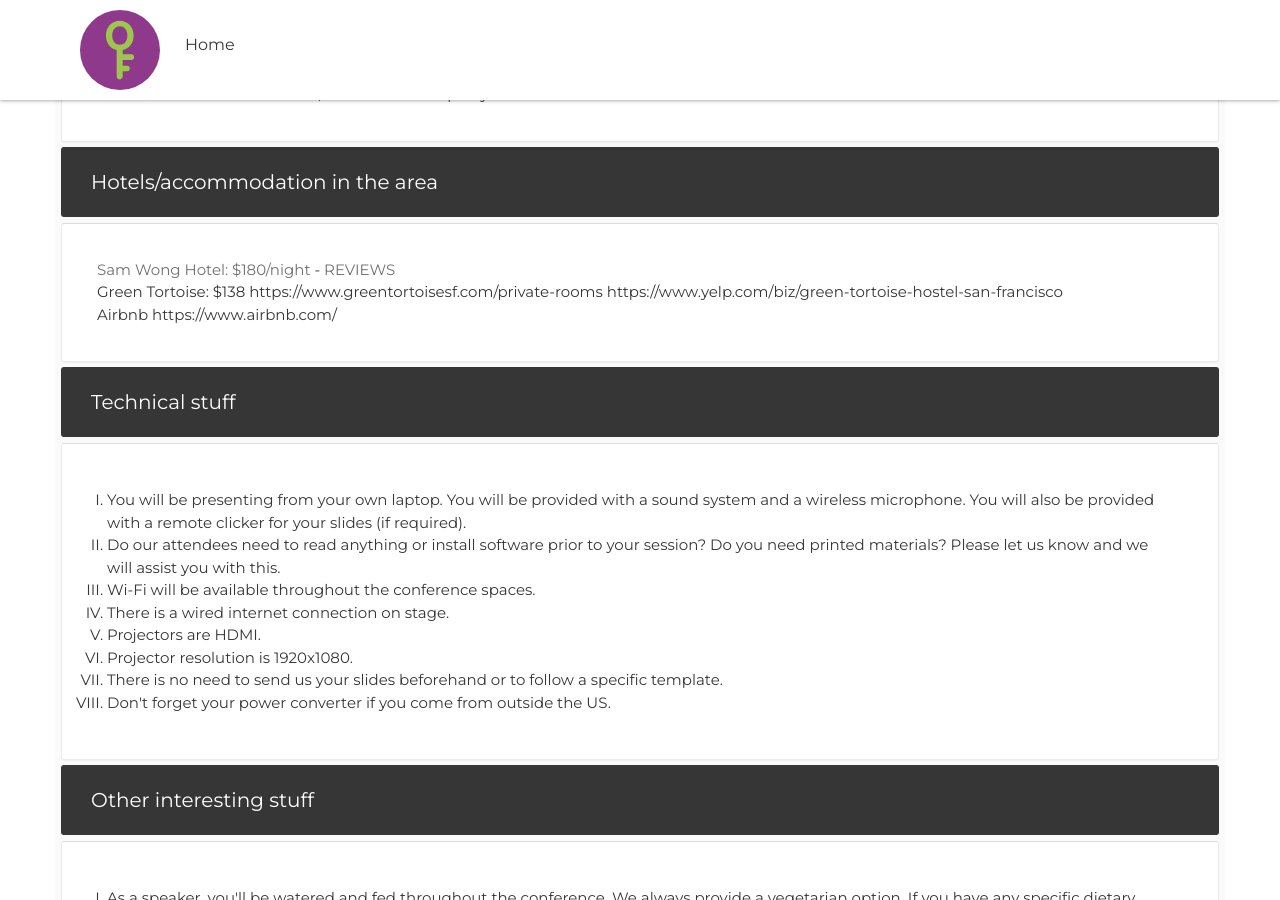
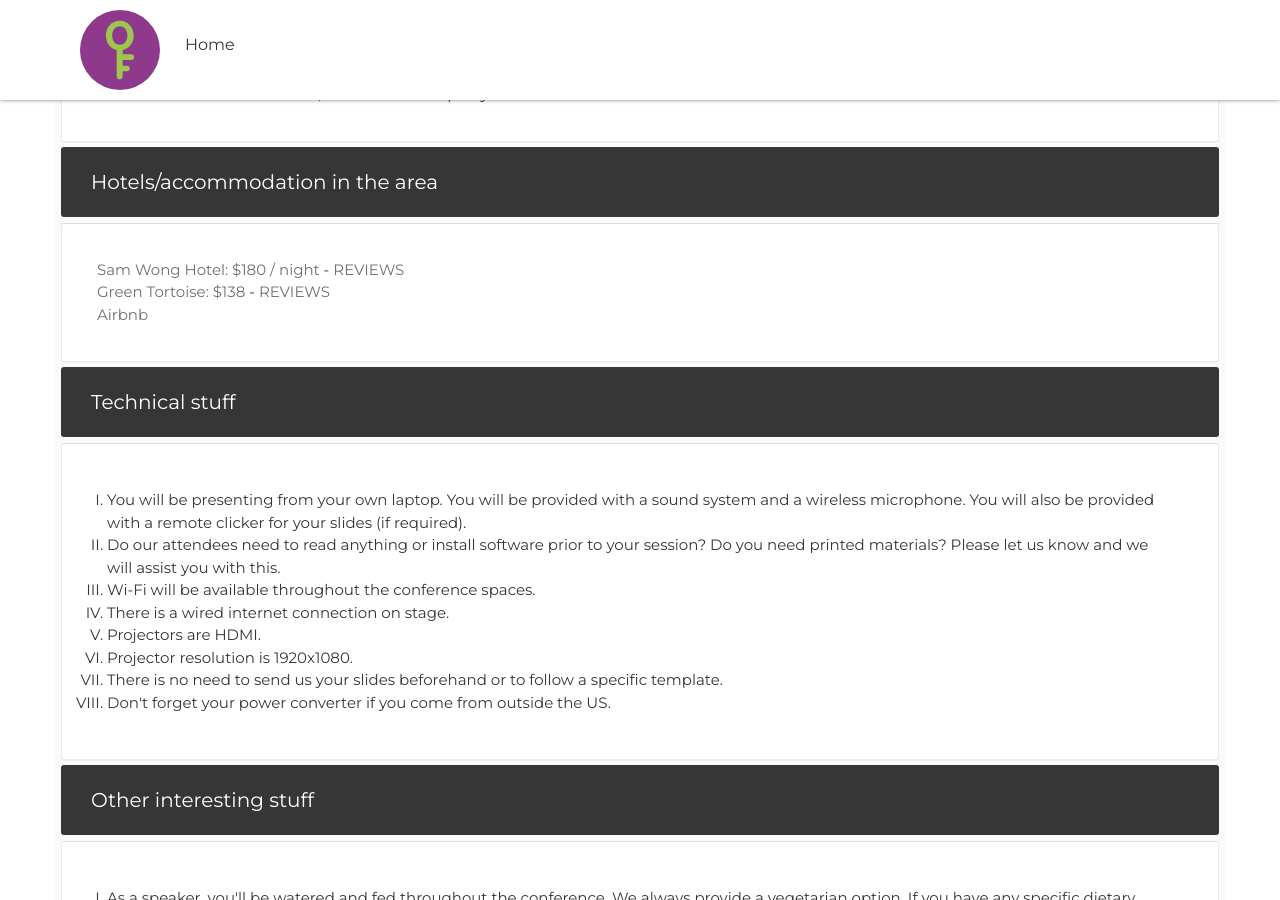
Before and after one commit to open-fsharp/open-fsharp.github.io, a Jekyll site: the page built from faq/speakers.md, in a window 1280 px wide and 900 px high, scrolled down 1016 px. Built offline with Jekyll 4.4.1, drawn with Linux system fonts in a browser that asks for light colours; nearby versions of some CDN libraries; comment, search, counter and statistics services are not loaded.

Commit message:
update hotel layout

```diff
--- a/faq/speakers.md
+++ b/faq/speakers.md
@@ -110,16 +110,11 @@ title: Speakers Information
 						</div>
 						<div id="collapseFour" class="panel-collapse collapse in" role="tabpanel" aria-labelledby="headingFour">
 							<div class="panel-body">
-								<p><a href="http://www.swhotel.com" target="_blank">Sam Wong Hotel: $180/night</a> - <a href="https://www.tripadvisor.com/Hotel_Review-g60713-d224951-Reviews-SW_Hotel-San_Francisco_California.html#REVIEWS" target="_blank">REVIEWS</a>
-
-
+								<p><a href="http://www.swhotel.com" target="_blank">Sam Wong Hotel: $180 / night</a> - <a href="https://www.tripadvisor.com/Hotel_Review-g60713-d224951-Reviews-SW_Hotel-San_Francisco_California.html#REVIEWS" target="_blank">REVIEWS</a>
 								</p>
-								<p> Green Tortoise: $138
-									https://www.greentortoisesf.com/private-rooms
-									https://www.yelp.com/biz/green-tortoise-hostel-san-francisco
+								<p><a href="https://www.greentortoisesf.com/private-rooms" target="_blank">Green Tortoise: $138</a> - <a href="https://www.yelp.com/biz/green-tortoise-hostel-san-francisco" target="_blank">REVIEWS</a>
 								</p>
-								<p> Airbnb
-									https://www.airbnb.com/
+								<p><a href="https://www.airbnb.com/" target="_blank">Airbnb</a>
 								</p>
 							</div>
 						</div>
```
